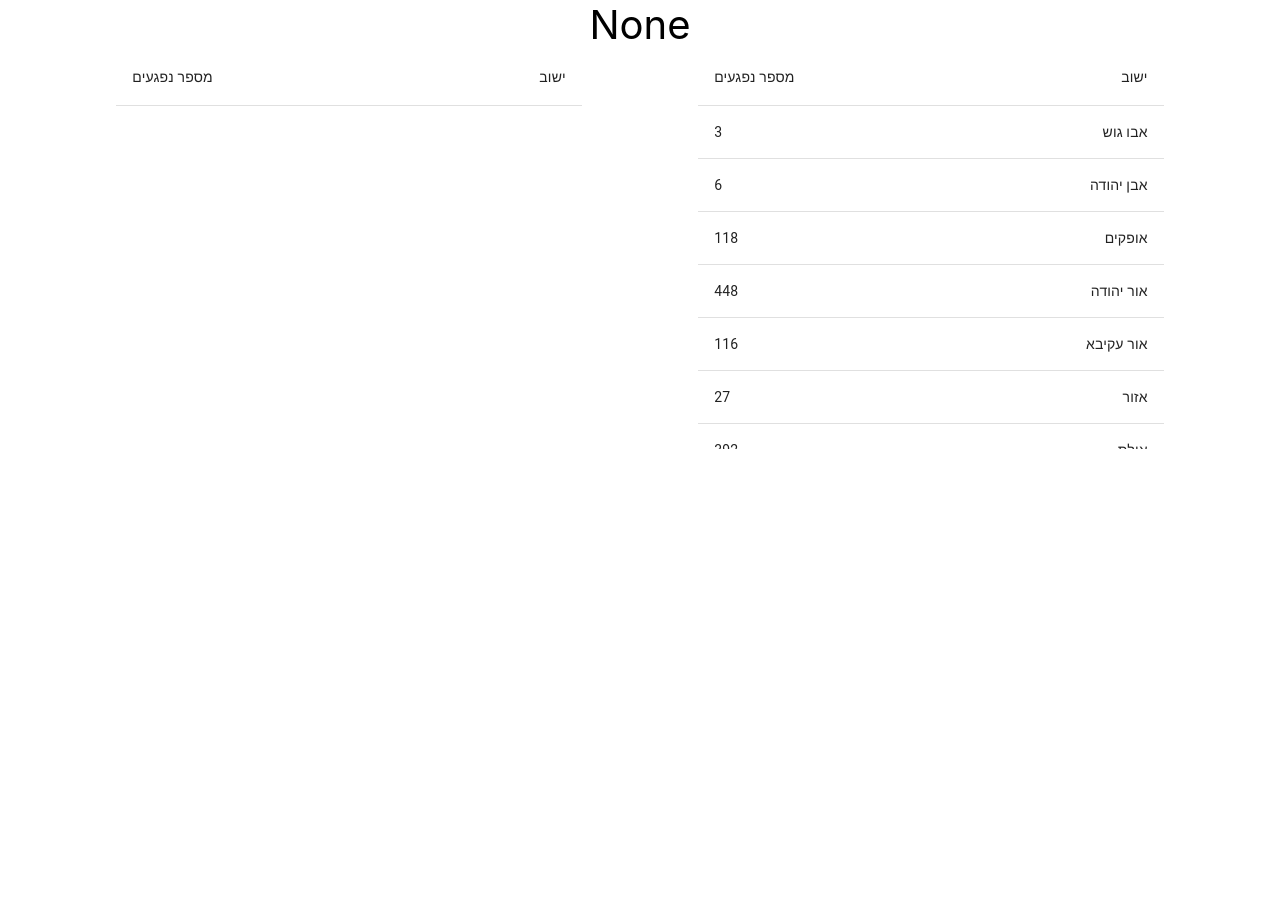
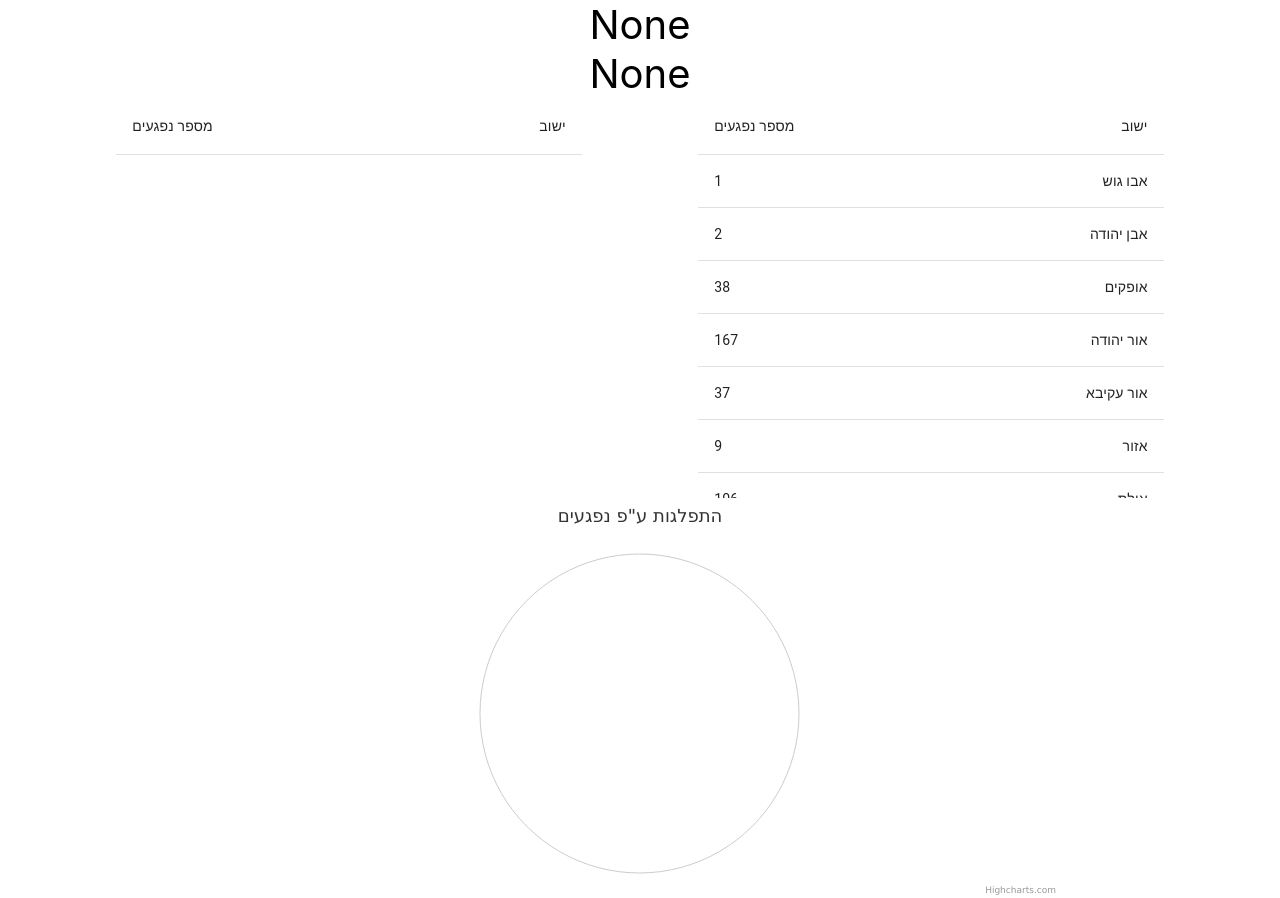
Before and after one commit to omertalmi5/anyway-reports, a React (Create React App) app: page / in a window 1280 px wide. Before the commit the page ends 800 px from the top, so only its background shows below. Built offline with nearby package versions, Linux system fonts and the light colour scheme.

Commit message:
Add pie chart

```diff
--- a/src/App.js
+++ b/src/App.js
@@ -1,6 +1,7 @@
 import React, { useState } from 'react';
 import _ from 'lodash';
 import './App.scss';
+import CircleChart from './CircleChart';
 import MyTable from './MyTable';
 
 import data from './data/data';
@@ -11,6 +12,7 @@ function App() {
     const [currentSchool, setSchool] = useState(null);
 
     function cityRowClicked(cityRow) {
+        setSchool(null);
         setCity(cityRow.name);
     }
 
@@ -21,11 +23,7 @@ function App() {
     let yishuvTotal = _(data)
         .groupBy('school_yishuv_name')
         .mapValues(schools => _.sumBy(schools, (school) => {
-            return school.light_injured_count +
-                school.severly_injured_count +
-                school.killed_count +
-                school.rank_in_yishuv +
-                school.total_injured_killed_count;
+            return school.total_injured_killed_count;
         }))
         .toPairs()
         .map(item => {
@@ -34,44 +32,66 @@ function App() {
         .sortBy('name')
         .value();
 
-    let schools = [];
-    if (_.isString(currentCity)) {
-        schools = _(data)
+    let schoolRowsForTable = [];
+    let rowsForChartSummary = [];
+    if (currentCity) {
+        schoolRowsForTable = _(data)
             .filter(school => school.school_yishuv_name === currentCity)
-            .map((school, index) => {
-                return _.assign({}, school, {
-                    name: school.school_name,
-                    num: school.light_injured_count +
-                        school.severly_injured_count +
-                        school.killed_count +
-                        school.rank_in_yishuv +
-                        school.total_injured_killed_count,
-                    key: school + index,
-                });
+            .groupBy('school_name')
+            .mapValues(schoolInstances => {
+                return {
+                    sum: _.sumBy(schoolInstances, (schoolInstance) => {
+                        return schoolInstance.total_injured_killed_count;
+                    }),
+                    link: _.head(schoolInstances).anyway_link,
+                };
+            })
+            .toPairs()
+            .map(item => {
+                let [key, value] = item;
+                return {name: key, num: value.sum, key, link: value.link}
             })
             .sortBy('name')
             .value();
     }
 
+    //TODO: Figure out these numbers!!!
+    let lightInjured = _.sumBy(rowsForChartSummary, 'severly_injured_count');
+    let heavyInjured = _.sumBy(rowsForChartSummary, 'light_injured_count');
+    let killed = _.sumBy(rowsForChartSummary, 'killed_count');
+
+
     return (
     <div className="App">
         <div className="title">{currentCity || 'None'}</div>
+        <div className="title">{currentSchool ? currentSchool.school_name  : 'None'}</div>
         <div className="data-tables">
-            <div className='spacer' />
+            <div className="spacer" />
             <div className='a-table'>
-                <MyTable rows={schools} onRowClick={schoolRowClicked}/>
+                <MyTable rows={schoolRowsForTable} onRowClick={schoolRowClicked}/>
             </div>
-            <div className='spacer' />
+            <div className="spacer" />
             <div className='a-table'>
                 <MyTable rows={yishuvTotal} className='a-table' onRowClick={cityRowClicked}/>
             </div>
-            <div className='spacer' />
+            <div className="spacer" />
         </div>
         {currentSchool && <div className="data-map">
-            <div className='spacer' />
-            <iframe src={currentSchool.anyway_link} />
-            <div className='spacer' />
+            <div className="spacer" />
+            <iframe title="map" src={currentSchool.link} />
+            <div className="spacer" />
         </div>}
+        <div className="data-charts">
+            <div className="spacer" />
+            <div className="chart">
+                <CircleChart slices={_.compact([
+                    lightInjured && {name: "פצועים קל", value: lightInjured},
+                    heavyInjured && {name: "פצועים קשה", value: heavyInjured},
+                    killed && {name: "הרוגים", value: killed},
+                ])}/>
+            </div>
+            <div className="spacer" />
+        </div>
     </div>
     );
 }
--- a/src/App.scss
+++ b/src/App.scss
@@ -1,36 +1,47 @@
 .App {
   text-align: center;
 
-  .title {
+  > .title {
     font-size: 40px;
   }
 
-  .data-tables {
+  > .data-tables {
     display:flex;
 
-    .a-table {
+    > .a-table {
       flex: 4;
       height: 400px;
       overflow: scroll;
     }
 
-    .spacer {
+    > .spacer {
       flex: 1;
     }
   }
 
-  .data-map {
+  > .data-map {
     display: flex;
 
-    iframe {
+    > iframe {
       flex: 10;
       height: 400px;
     }
 
-    .spacer {
+    > .spacer {
       flex: 1;
     }
+  }
 
+  > .data-charts {
+    display: flex;
+
+    > .chart {
+      flex: 4
+    }
+
+    > .spacer {
+      flex: 1
+    }
   }
 }
 
--- /dev/null
+++ b/src/CircleChart.js
@@ -0,0 +1,52 @@
+import Highcharts from 'highcharts'
+import HighchartsReact from 'highcharts-react-official'
+import _ from 'lodash';
+import React from 'react';
+
+function CircleChart(props) {
+    const options = {
+        chart: {
+            plotBackgroundColor: null,
+            plotBorderWidth: null,
+            plotShadow: false,
+            type: 'pie'
+        },
+        legend: {
+            rtl: true,
+            labelFormatter: function() {
+                return `${this.y} ${this.name}`;
+            },
+            layout: 'vertical',
+            align: 'right',
+            verticalAlign: 'middle',
+        },
+        plotOptions: {
+            pie: {
+                dataLabels: {
+                    enabled: true,
+                    format: '{y}',
+                }
+            }
+        },
+        title: {
+            text: 'התפלגות ע"פ נפגעים'
+        },
+        series:
+            [{
+            showInLegend: true,
+            data: _.map(props.slices, (slice) => ({name: slice.name, y: slice.value}))
+        }]
+    };
+
+
+    return (
+        <div className="circle-chart">
+            <HighchartsReact
+                highcharts={Highcharts}
+                options={options}
+            />
+        </div>
+    );
+}
+
+export default CircleChart;
```
